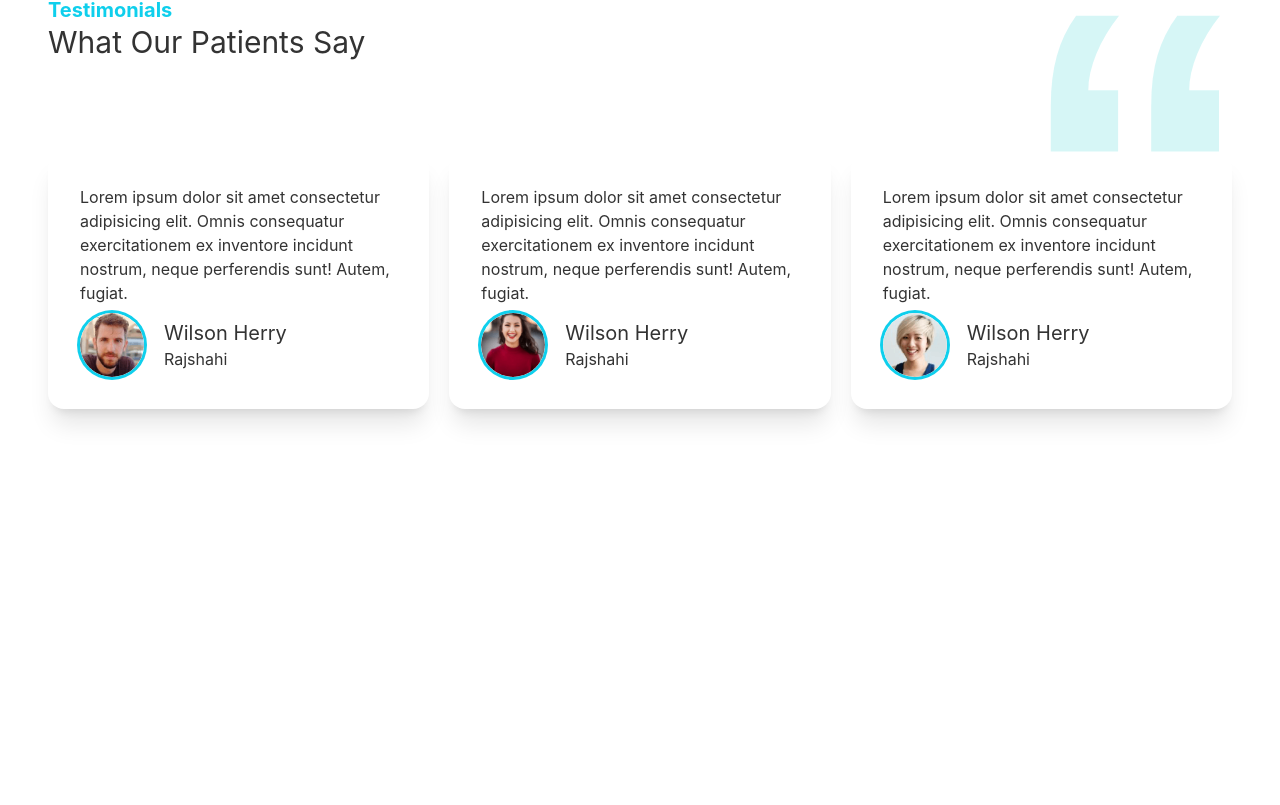
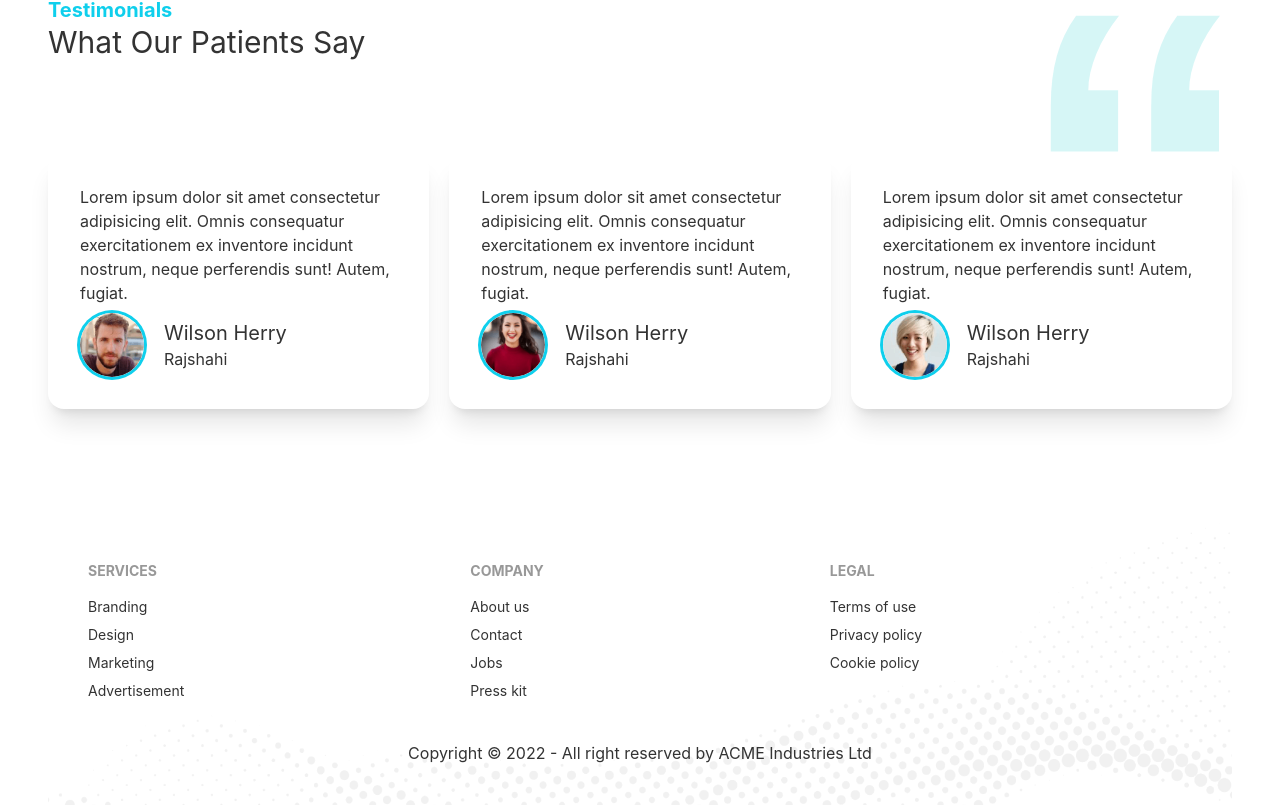
Before and after one commit to SJMormo/doctors-portal-client, a React (Create React App) app: page / in a window 1280 px wide. Shown: the part 2275-3080 px from the top of the page. Before the commit the page ends 2796 px from the top, so only its background shows below. Built offline with nearby package versions, Linux system fonts and the light colour scheme.

Commit message:
footer added

```diff
--- a/public/index.html
+++ b/public/index.html
@@ -24,7 +24,7 @@
       work correctly both with client-side routing and a non-root public URL.
       Learn how to configure a non-root public URL by running `npm run build`.
     -->
-    <title>React App</title>
+    <title>Doctors Portal</title>
   </head>
   <body>
     <noscript>You need to enable JavaScript to run this app.</noscript>
--- a/src/Pages/Home/Banner.js
+++ b/src/Pages/Home/Banner.js
@@ -4,12 +4,12 @@ import PrimaryButton from '../Shared/PrimaryButton';
 
 const Banner = () => {
     return (
-        <div class="hero min-h-screen">
-            <div class="hero-content flex-col lg:flex-row-reverse">
+        <div className="hero min-h-screen">
+            <div className="hero-content flex-col lg:flex-row-reverse">
                 <img src={chair} className="max-w-sm rounded-lg shadow-2xl" />
                 <div className='px-20'>
-                    <h1 class="text-5xl font-bold">Your New Smile Starts Here</h1>
-                    <p class="py-6">Provident cupiditate voluptatem et in. Quaerat fugiat ut assumenda excepturi exercitationem quasi. In deleniti eaque aut repudiandae et a id nisi.</p>
+                    <h1 className="text-5xl font-bold">Your New Smile Starts Here</h1>
+                    <p className="py-6">Provident cupiditate voluptatem et in. Quaerat fugiat ut assumenda excepturi exercitationem quasi. In deleniti eaque aut repudiandae et a id nisi.</p>
                     <PrimaryButton>get started </PrimaryButton>
                 </div>
             </div>
--- /dev/null
+++ b/src/Pages/Home/Footer.js
@@ -0,0 +1,40 @@
+import React from 'react';
+import footer from '../../assets/images/footer.png';
+
+const Footer = () => {
+    return (
+        <footer style={{
+            background: `url(${footer})`,
+            backgroundSize: 'cover'
+        }} className="p-10">
+            <div className='footer'>
+                <div>
+                    <span className="footer-title">Services</span>
+                    <a className="link link-hover">Branding</a>
+                    <a className="link link-hover">Design</a>
+                    <a className="link link-hover">Marketing</a>
+                    <a className="link link-hover">Advertisement</a>
+                </div>
+                <div>
+                    <span className="footer-title">Company</span>
+                    <a className="link link-hover">About us</a>
+                    <a className="link link-hover">Contact</a>
+                    <a className="link link-hover">Jobs</a>
+                    <a className="link link-hover">Press kit</a>
+                </div>
+                <div>
+                    <span className="footer-title">Legal</span>
+                    <a className="link link-hover">Terms of use</a>
+                    <a className="link link-hover">Privacy policy</a>
+                    <a className="link link-hover">Cookie policy</a>
+                </div>
+            </div>
+
+            <div className='pt-10'>
+                <p className='text-center'>Copyright © 2022 - All right reserved by ACME Industries Ltd</p>
+            </div>
+        </footer>
+    );
+};
+
+export default Footer;
--- a/src/Pages/Home/Home.js
+++ b/src/Pages/Home/Home.js
@@ -1,5 +1,6 @@
 import React from 'react';
 import Banner from './Banner';
+import Footer from './Footer';
 import Info from './Info';
 import MakeAppointment from './MakeAppointment';
 import Services from './Services';
@@ -13,6 +14,7 @@ const Home = () => {
             <Services />
             <MakeAppointment />
             <Testimonials />
+            <Footer />
         </div>
     );
 };
--- a/src/Pages/Home/InfoCard.js
+++ b/src/Pages/Home/InfoCard.js
@@ -2,15 +2,15 @@ import React from 'react';
 
 const InfoCard = ({ img, cardTitle, bgClass }) => {
     return (
-        <div class={`card lg:card-side bg-base-100 shadow-xl ${bgClass}`}>
+        <div className={`card lg:card-side bg-base-100 shadow-xl ${bgClass}`}>
             <figure className='pl-5'>
                 <img src={img} alt="Album" />
             </figure>
-            <div class="card-body text-white">
-                <h2 class="card-title">{cardTitle}</h2>
+            <div className="card-body text-white">
+                <h2 className="card-title">{cardTitle}</h2>
                 <p>Click the button to listen on Spotiwhy app.</p>
-                <div class="card-actions justify-end">
-                    <button class="btn btn-primary">Listen</button>
+                <div className="card-actions justify-end">
+                    <button className="btn btn-primary">Listen</button>
                 </div>
             </div>
         </div>
--- a/src/Pages/Home/Review.js
+++ b/src/Pages/Home/Review.js
@@ -2,13 +2,13 @@ import React from 'react';
 
 const Review = ({ review }) => {
     return (
-        <div class="card bg-base-100 shadow-xl">
-            <div class="card-body">
+        <div className="card bg-base-100 shadow-xl">
+            <div className="card-body">
                 <p>{review.review}</p>
 
                 <div className='flex items-center'>
-                    <div class="avatar">
-                        <div class="w-16 rounded-full ring ring-primary ring-offset-base-100 mr-5">
+                    <div className="avatar">
+                        <div className="w-16 rounded-full ring ring-primary ring-offset-base-100 mr-5">
                             <img src={review.img} alt='' />
                         </div>
                     </div>
--- a/src/Pages/Home/Service.js
+++ b/src/Pages/Home/Service.js
@@ -2,12 +2,12 @@ import React from 'react';
 
 const Service = ({ service }) => {
     return (
-        <div class="card bg-base-100 shadow-xl">
-            <figure class="px-10 pt-10">
-                <img src={service.img} alt="Shoes" class="rounded-xl" />
+        <div className="card bg-base-100 shadow-xl">
+            <figure className="px-10 pt-10">
+                <img src={service.img} alt="Shoes" className="rounded-xl" />
             </figure>
-            <div class="card-body items-center text-center">
-                <h2 class="card-title">{service.name}</h2>
+            <div className="card-body items-center text-center">
+                <h2 className="card-title">{service.name}</h2>
                 <p>If a dog chews shoes whose shoes does he choose?</p>
             </div>
         </div>
--- a/src/Pages/Shared/Navbar.js
+++ b/src/Pages/Shared/Navbar.js
@@ -11,20 +11,20 @@ const Navbar = () => {
         <li><Link to={"/login"}>Login</Link ></li>
     </>
     return (
-        <div class="navbar bg-base-100">
-            <div class="navbar-start">
-                <div class="dropdown">
-                    <label tabindex="0" class="btn btn-ghost lg:hidden">
-                        <svg xmlns="http://www.w3.org/2000/svg" class="h-5 w-5" fill="none" viewBox="0 0 24 24" stroke="currentColor"><path stroke-linecap="round" stroke-linejoin="round" stroke-width="2" d="M4 6h16M4 12h8m-8 6h16" /></svg>
+        <div className="navbar bg-base-100">
+            <div className="navbar-start">
+                <div className="dropdown">
+                    <label tabIndex="0" className="btn btn-ghost lg:hidden">
+                        <svg xmlns="http://www.w3.org/2000/svg" className="h-5 w-5" fill="none" viewBox="0 0 24 24" stroke="currentColor"><path stroke-linecap="round" stroke-linejoin="round" stroke-width="2" d="M4 6h16M4 12h8m-8 6h16" /></svg>
                     </label>
-                    <ul tabindex="0" class="menu menu-compact dropdown-content mt-3 p-2 shadow bg-base-100 rounded-box w-52">
+                    <ul tabIndex="0" className="menu menu-compact dropdown-content mt-3 p-2 shadow bg-base-100 rounded-box w-52">
                         {manuItems}
                     </ul>
                 </div>
-                <a class="btn btn-ghost normal-case text-xl">Doctors Portal</a>
+                <a className="btn btn-ghost normal-case text-xl">Doctors Portal</a>
             </div>
-            <div class="navbar-center hidden lg:flex">
-                <ul class="menu menu-horizontal p-0">
+            <div className="navbar-center hidden lg:flex">
+                <ul className="menu menu-horizontal p-0">
                     {manuItems}
                 </ul>
             </div>
--- a/src/Pages/Shared/PrimaryButton.js
+++ b/src/Pages/Shared/PrimaryButton.js
@@ -2,7 +2,7 @@ import React from 'react';
 
 const PrimaryButton = ({ children }) => {
     return (
-        <button class="btn btn-primary uppercase text-white font-bold bg-gradient-to-r from-primary to-secondary">{children}</button>
+        <button className="btn btn-primary uppercase text-white font-bold bg-gradient-to-r from-primary to-secondary">{children}</button>
     );
 };
 
```
